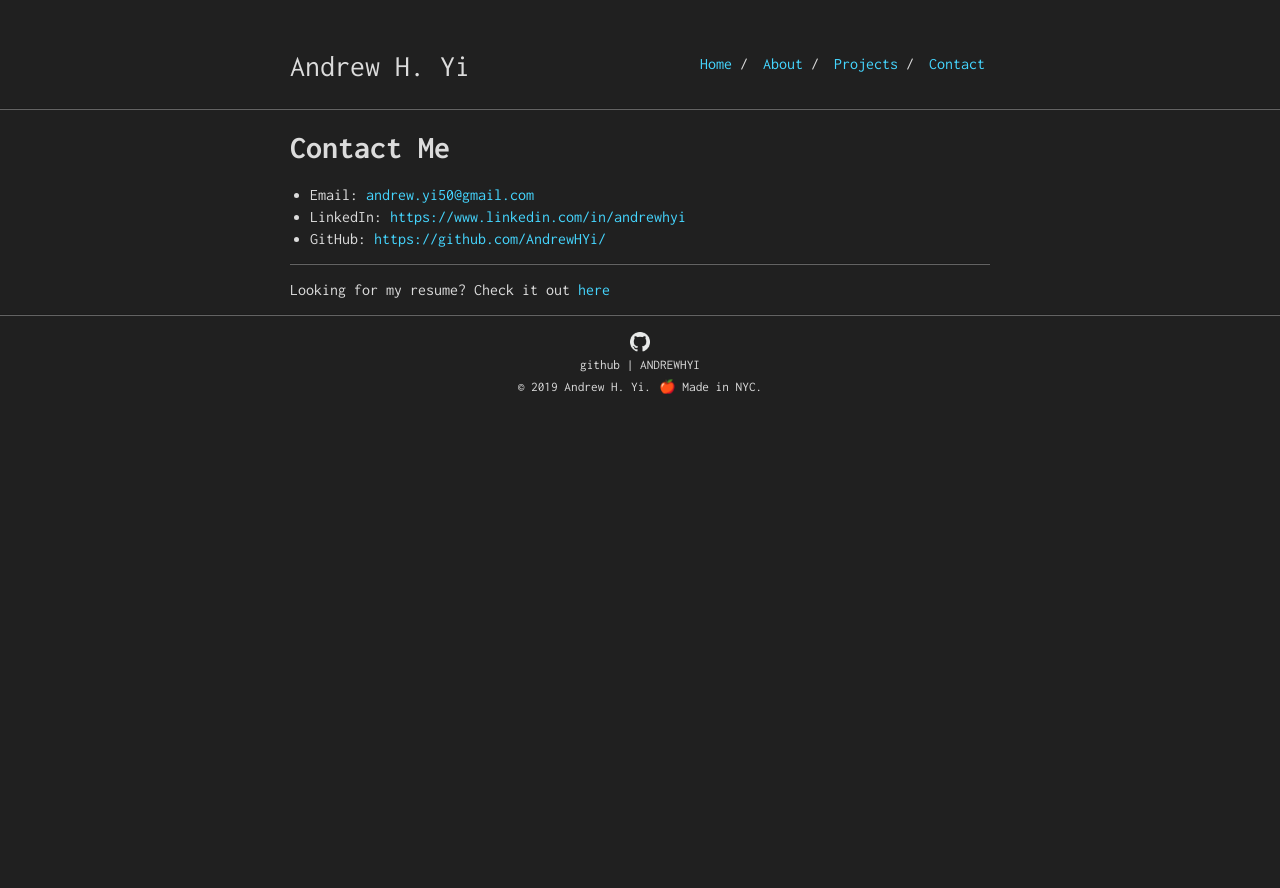
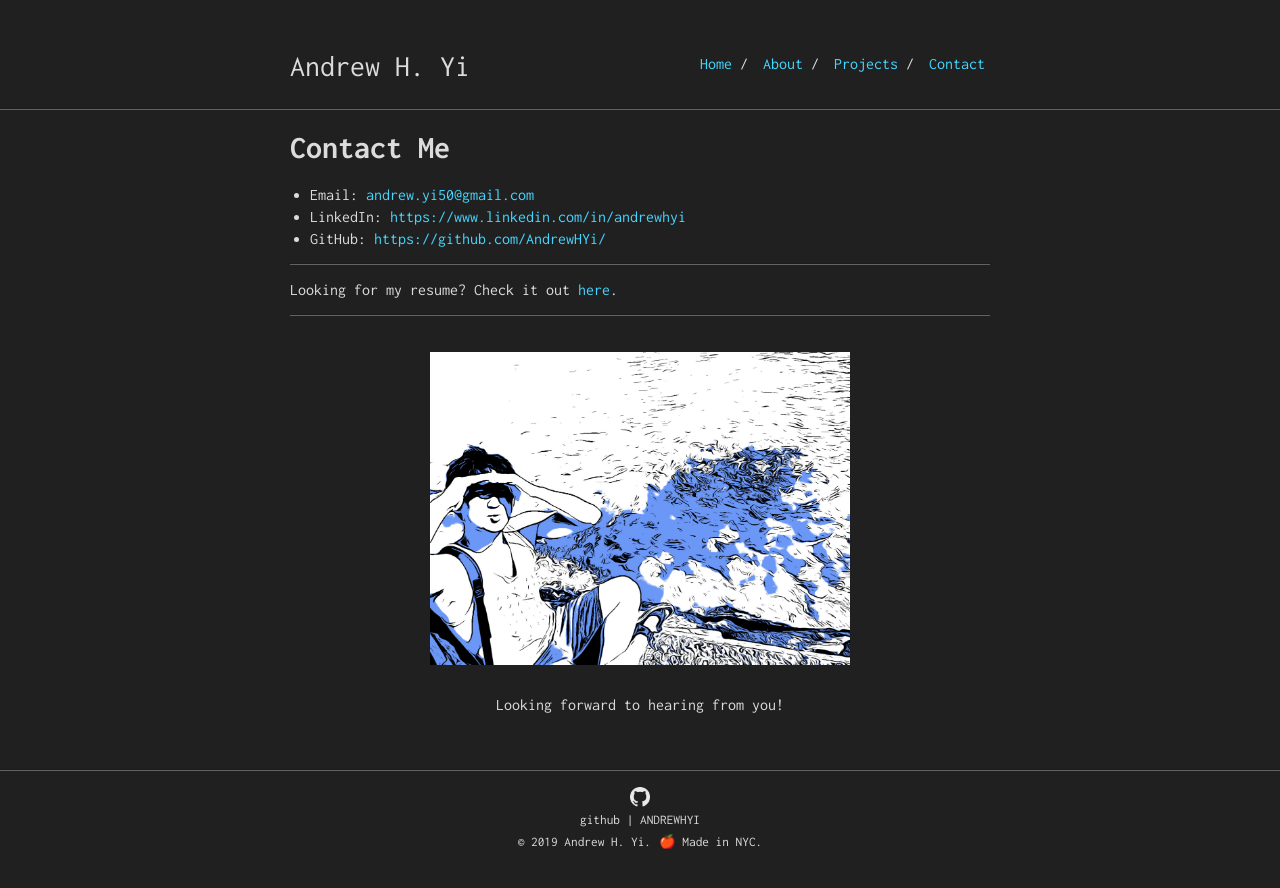
Before and after one commit to AndrewHYi/andrewhyi.github.io, a Jekyll site: the page built from contact.md, in a window 1280 px wide. Shown: the top 888 px of the page. Built offline with Jekyll 4.4.1, drawn with Linux system fonts in a browser that asks for light colours.

Commit message:
Add blueocean image on contact page

```diff
--- a/_sass/_per_page.scss
+++ b/_sass/_per_page.scss
@@ -21,6 +21,16 @@
         margin: 0 auto;
         text-align: center;
     }
+
+    &.page-contact {
+       .blueocean {
+            padding-top: 1em;
+            padding-bottom: 2em;
+            .test-img {
+                max-width: 420px;
+            }
+       }
+    }
 }
 
 .wrapper {
--- a/contact.md
+++ b/contact.md
@@ -12,4 +12,11 @@ pagetype: contact
 
 ---
 
-Looking for my resume? Check it out [here](/resume.pdf)
+Looking for my resume? Check it out [here](/resume.pdf).
+
+---
+
+<div class="centered blueocean">
+	<img class="test-img" src="./images/myblueocean.jpg">
+	<p>Looking forward to hearing from you!</p>
+</div>
```
Also changed, not shown: images/myblueocean.jpg (added).
